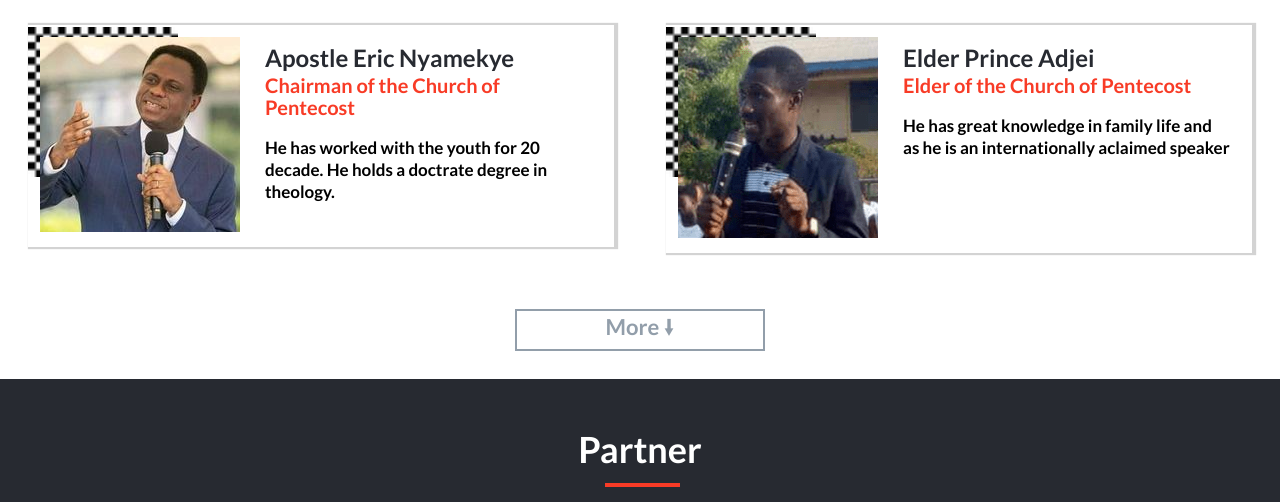
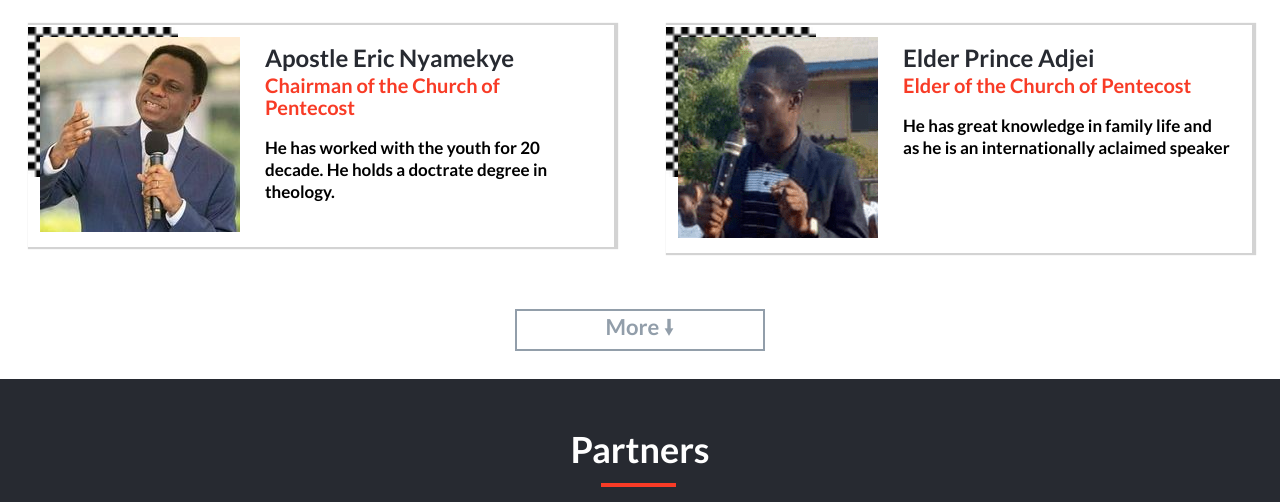
Before and after one commit to principlebrothers/YHS-Conference-website, a website: page index.html in a window 1280 px wide. Shown: the part 1251-1753 px from the top of the page. Drawn offline with Linux system fonts and the light colour scheme.

Commit message:
Change partner to partners in the index.html

```diff
--- a/index.html
+++ b/index.html
@@ -90,7 +90,7 @@
   <!--##################### FOOTER SECTION ###################-->
   <footer>
     <div class="partner" id="mainpage-partner">
-      <h3 class="footer-header">Partner</h3>
+      <h3 class="footer-header">Partners</h3>
       <div class="partner-logo">
         <img src="./img/nestle.png" alt="Nestle">
         <img src="./img/ab.png" alt="Above and Beyound">
```
